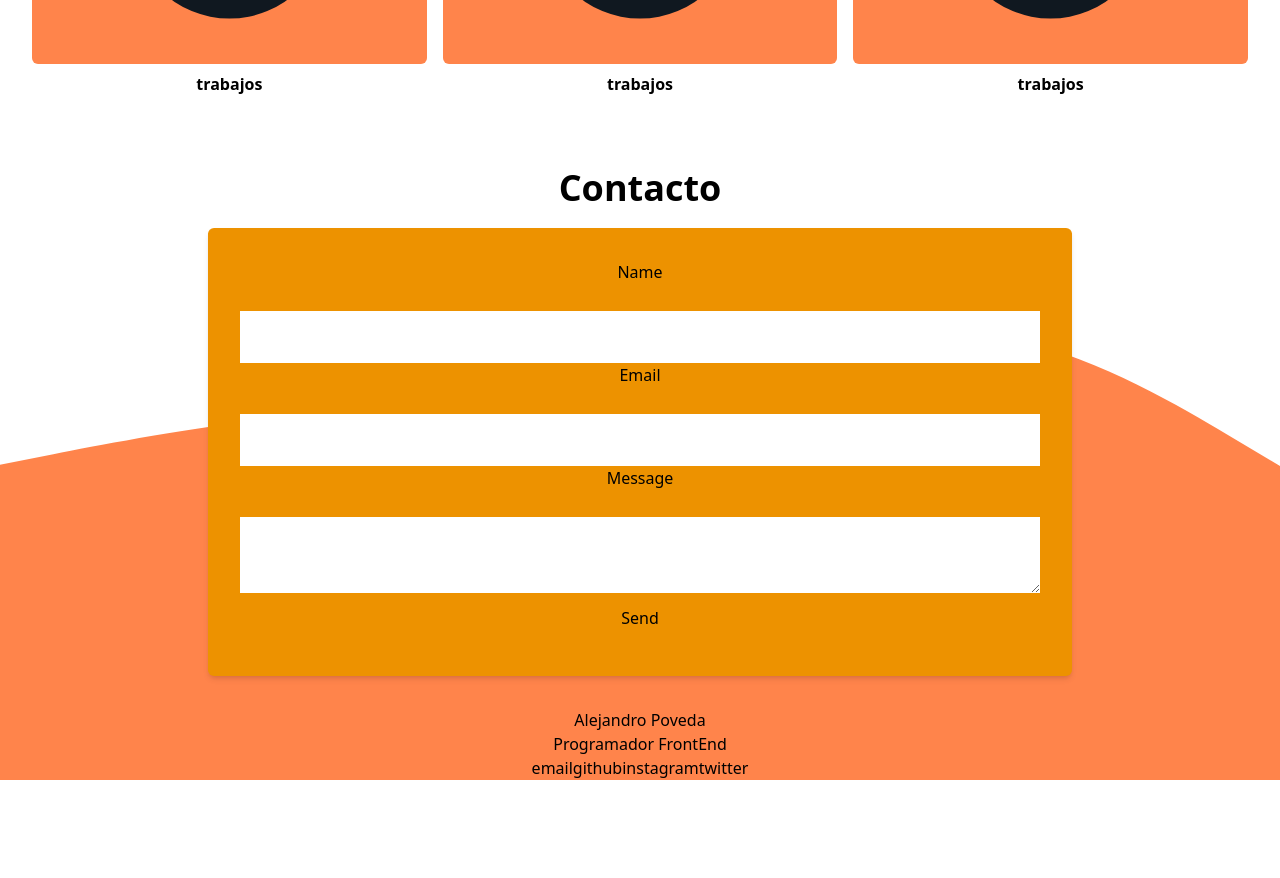
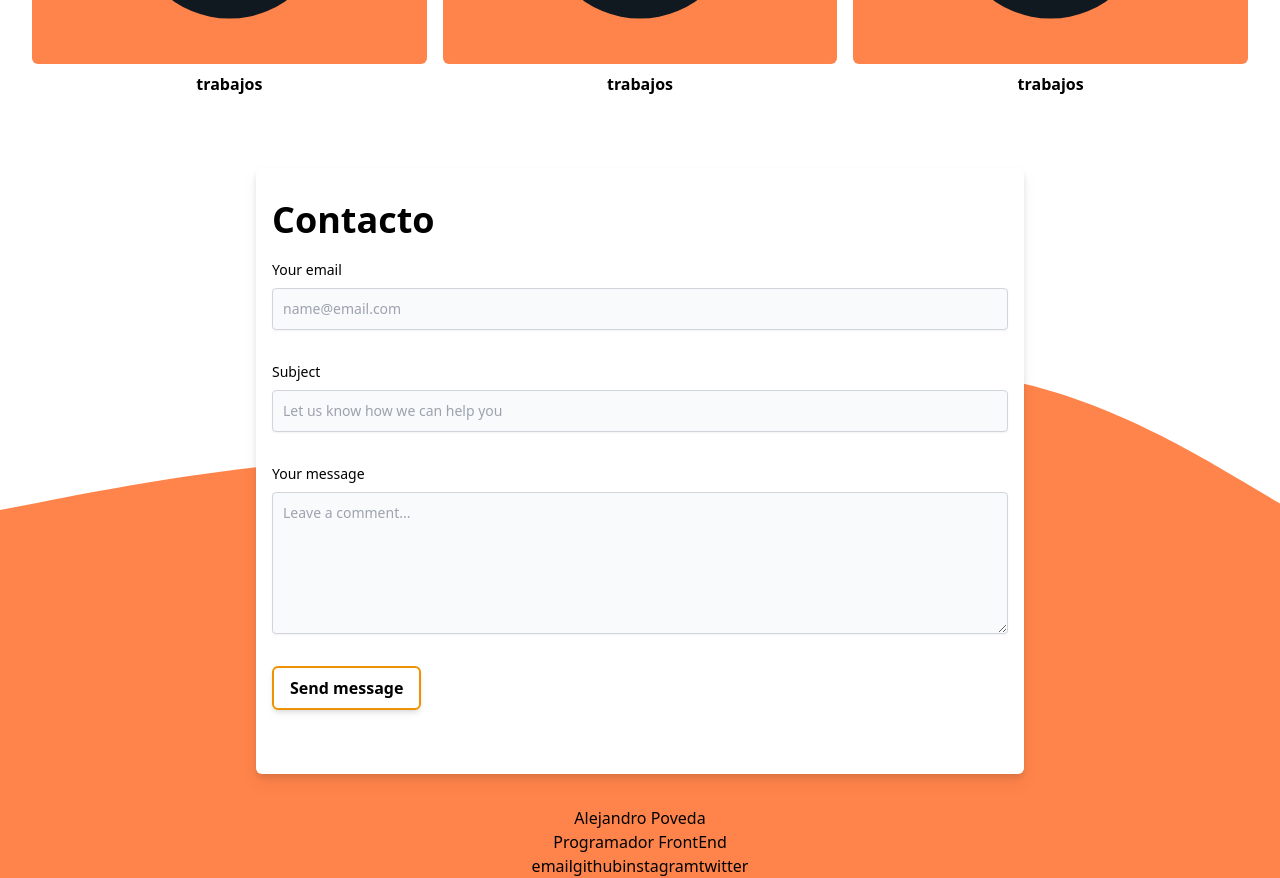
Before and after one commit to alejandropovedabisquert/portfolio, a React (Create React App) app: page / in a window 1280 px wide. Shown: the part 1800-2678 px from the top of the page. Before the commit the page ends 2580 px from the top, so only its background shows below. Built offline with nearby package versions, Linux system fonts and the light colour scheme; the HTML template or start-up script is replaced by a standard one.

Commit message:
cambios diversos

```diff
--- a/src/components/ApContact.js
+++ b/src/components/ApContact.js
@@ -4,7 +4,10 @@ import emailjs from '@emailjs/browser'
 
 const ApContact = (passData) =>{
     const titleClassStyle = passData.titleClassStyle
-
+    const labelClass = "block mb-2 text-sm font-medium"
+    const inputClass = "shadow-sm bg-gray-50 border border-gray-300 text-gray-900 text-sm rounded focus:ring-primary-500 focus:border-primary-500 block w-full p-2.5 dark:bg-gray-700 dark:border-gray-600 dark:placeholder-gray-400 dark:text-white dark:focus:ring-primary-500 dark:focus:border-primary-500 dark:shadow-sm-light"
+    const textAreaClass = "block p-2.5 w-full text-sm text-gray-900 bg-gray-50 rounded shadow-sm border border-gray-300 focus:ring-primary-500 focus:border-primary-500 dark:bg-gray-700 dark:border-gray-600 dark:placeholder-gray-400 dark:text-white dark:focus:ring-primary-500 dark:focus:border-primary-500"
+    const buttonClassStyle = "border-2 border-secondary-color p-2 px-4 mt-4 inline-block rounded-md shadow-md transition-all font-bold duration-300 relative hover:text-white before:content-[''] before:absolute before:top-0 before:left-0 before:h-full before:content-[''] before:absolute before:top-0 before:left-0 before:w-0 before:-z-10 before:bg-primary-color before:transition-all before:duration-300 before:hover:w-full"
     const form = useRef()
     const sendEmail = (e) =>{
         e.preventDefault()
@@ -18,9 +21,26 @@ const ApContact = (passData) =>{
     }
 
     return(
-        <div id="contact" className="text-center container mx-auto p-8">
+        <div id="contact" className="text-left container mx-auto p-8">
+            <div className="py-8 lg:pb-16 px-4 mx-auto max-w-screen-md bg-white rounded-md drop-shadow-lg">
             <h1 className={titleClassStyle}>Contacto</h1>
-            <form className="grid p-8 w-9/12 h-96 box-content shadow-md rounded-md mx-auto bg-secondary-color transition-all lg:w-[50em]" ref={form} onSubmit={sendEmail}>
+                <form ref={form} onSubmit={sendEmail} className="space-y-8">
+                    <div>
+                        <label htmlFor="email" className={labelClass}>Your email</label>
+                        <input type="email" name="user_email" className={inputClass} placeholder="name@email.com" required/>
+                    </div>
+                    <div>
+                        <label htmlFor="subject" className={labelClass}>Subject</label>
+                        <input type="text" name="subject" className={inputClass} placeholder="Let us know how we can help you" required/>
+                    </div>
+                    <div className="sm:col-span-2">
+                        <label htmlFor="message" className={labelClass}>Your message</label>
+                        <textarea name="message" rows="6" className={textAreaClass} placeholder="Leave a comment..."></textarea>
+                    </div>
+                    <input type="submit" className={buttonClassStyle} value="Send message"/>
+                </form>
+            </div>
+            {/* <form className="grid p-8 w-9/12 h-96 box-content shadow-md rounded-md mx-auto bg-secondary-color transition-all md:grid-cols-2 lg:w-[50em]" ref={form} onSubmit={sendEmail}>
                 <label>Name</label>
                 <input type="text" name="user_name" />
                 <label>Email</label>
@@ -28,7 +48,7 @@ const ApContact = (passData) =>{
                 <label>Message</label>
                 <textarea name="message" />
                 <input type="submit" value="Send" />
-            </form>
+            </form>       */}
         </div>
     )
 
```
